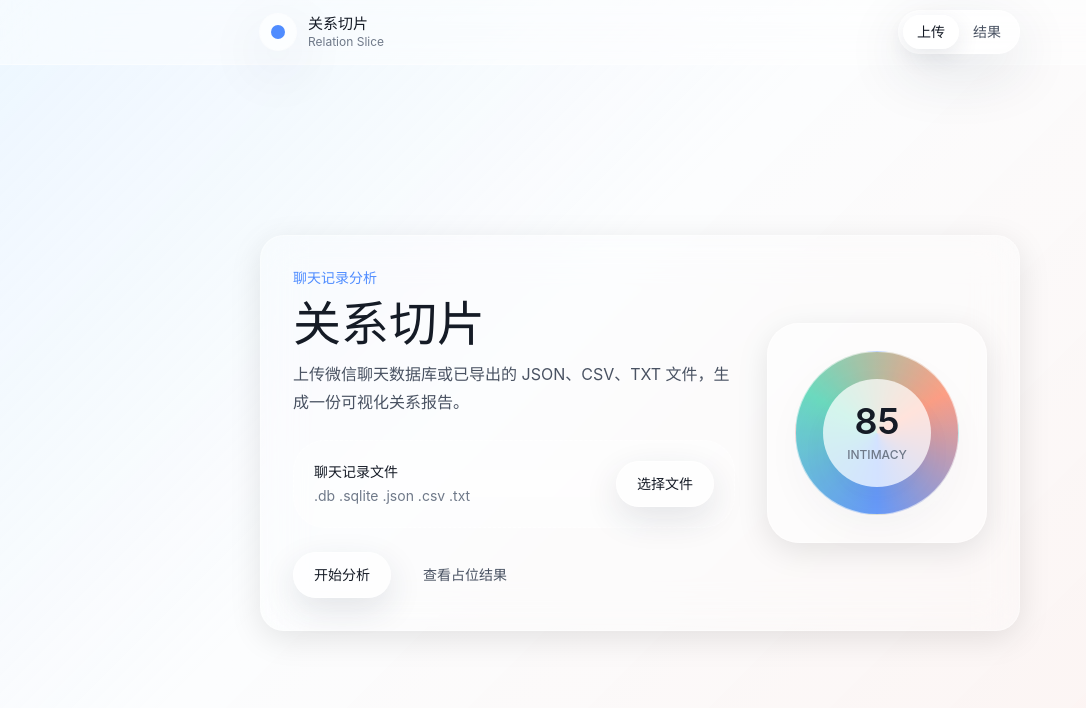
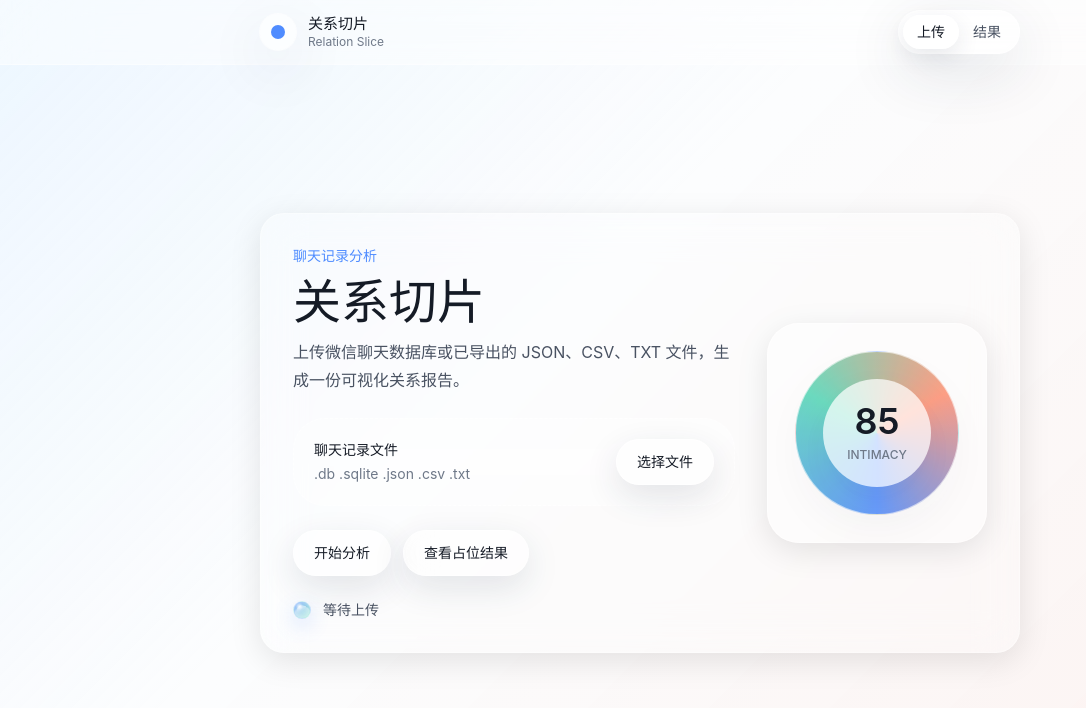
Before and after one commit to xupy6/relation-slice, a React (Vite) app in the folder frontend/: page / in a window 1280 px wide. Shown: the top 708 px of the page, without its empty margins (0-1086 px from the left). Built offline with nearby package versions, Linux system fonts and the light colour scheme.

Commit message:
feat(frontend): reusable glassmorphism UI components

```diff
--- a/frontend/src/App.tsx
+++ b/frontend/src/App.tsx
@@ -4,6 +4,13 @@ import ResultPage from './pages/ResultPage'
 import UploadPage from './pages/UploadPage'
 
 type AppView = 'upload' | 'result'
+
+const COPY = {
+  appName: '\u5173\u7cfb\u5207\u7247',
+  backToUpload: '\u56de\u5230\u4e0a\u4f20\u9875',
+  upload: '\u4e0a\u4f20',
+  result: '\u7ed3\u679c',
+}
 
 function App() {
   const [view, setView] = useState<AppView>('upload')
@@ -18,13 +25,13 @@ function App() {
             type="button"
             className="flex items-center gap-3 text-left"
             onClick={() => setView('upload')}
-            aria-label="回到上传页"
+            aria-label={COPY.backToUpload}
           >
             <span className="grid h-9 w-9 place-items-center rounded-xl bg-white/55 shadow-soft ring-1 ring-white/60 dark:bg-white/10 dark:ring-white/15">
               <span className="h-3.5 w-3.5 rounded-full bg-[#4f8cff]" />
             </span>
             <span>
-              <span className="block text-[15px] font-semibold leading-5">关系切片</span>
+              <span className="block text-[15px] font-semibold leading-5">{COPY.appName}</span>
               <span className="block text-xs leading-4 text-[rgb(var(--text-muted))]">Relation Slice</span>
             </span>
           </button>
@@ -35,14 +42,14 @@ function App() {
               className={view === 'upload' ? 'nav-pill-active' : 'nav-pill'}
               onClick={() => setView('upload')}
             >
-              上传
+              {COPY.upload}
             </button>
             <button
               type="button"
               className={view === 'result' ? 'nav-pill-active' : 'nav-pill'}
               onClick={() => setView('result')}
             >
-              结果
+              {COPY.result}
             </button>
           </div>
         </nav>
--- /dev/null
+++ b/frontend/src/components/GlassButton.tsx
@@ -0,0 +1,20 @@
+import { motion, type HTMLMotionProps } from 'framer-motion'
+
+type GlassButtonProps = HTMLMotionProps<'button'>
+
+function GlassButton({ className = '', type = 'button', children, ...props }: GlassButtonProps) {
+  return (
+    <motion.button
+      type={type}
+      whileHover={{ y: -1, scale: 1.01 }}
+      whileTap={{ y: 0, scale: 0.98 }}
+      transition={{ type: 'spring', stiffness: 320, damping: 24 }}
+      className={`glass-button ${className}`}
+      {...props}
+    >
+      {children}
+    </motion.button>
+  )
+}
+
+export default GlassButton
--- /dev/null
+++ b/frontend/src/components/GlassCard.tsx
@@ -0,0 +1,25 @@
+import { motion, type HTMLMotionProps } from 'framer-motion'
+
+type GlassCardProps = HTMLMotionProps<'div'>
+
+const springTransition = {
+  type: 'spring',
+  stiffness: 200,
+  damping: 20,
+} as const
+
+function GlassCard({ className = '', children, ...props }: GlassCardProps) {
+  return (
+    <motion.div
+      initial={{ opacity: 0, y: 20 }}
+      animate={{ opacity: 1, y: 0 }}
+      transition={springTransition}
+      className={`glass ${className}`}
+      {...props}
+    >
+      {children}
+    </motion.div>
+  )
+}
+
+export default GlassCard
--- /dev/null
+++ b/frontend/src/components/LoadingIndicator.tsx
@@ -0,0 +1,14 @@
+type LoadingIndicatorProps = {
+  label?: string
+}
+
+function LoadingIndicator({ label }: LoadingIndicatorProps) {
+  return (
+    <div className="flex items-center gap-3 text-sm font-medium text-[rgb(var(--text-secondary))]">
+      <span className="liquid-loader" aria-hidden="true" />
+      {label ? <span>{label}</span> : null}
+    </div>
+  )
+}
+
+export default LoadingIndicator
--- /dev/null
+++ b/frontend/src/components/index.ts
@@ -0,0 +1,4 @@
+export { default as GlassButton } from './GlassButton'
+export { default as GlassCard } from './GlassCard'
+export { default as LoadingIndicator } from './LoadingIndicator'
+export { default as MetricDisplay } from './MetricDisplay'
--- a/frontend/src/index.css
+++ b/frontend/src/index.css
@@ -111,6 +111,62 @@ button {
   box-shadow: 0 8px 22px rgba(37, 47, 70, 0.1);
 }
 
+.liquid-loader {
+  position: relative;
+  display: inline-block;
+  width: 18px;
+  height: 18px;
+  flex: 0 0 18px;
+  overflow: hidden;
+  border: 1px solid rgba(255, 255, 255, 0.62);
+  border-radius: 999px;
+  background:
+    radial-gradient(circle at 34% 28%, rgba(255, 255, 255, 0.96), transparent 24%),
+    linear-gradient(135deg, rgba(79, 140, 255, 0.86), rgba(83, 214, 181, 0.78));
+  box-shadow:
+    inset 0 1px 8px rgba(255, 255, 255, 0.58),
+    0 7px 20px rgba(79, 140, 255, 0.24);
+  animation: liquidPulse 1.8s ease-in-out infinite;
+}
+
+.liquid-loader::before {
+  position: absolute;
+  inset: 5px -4px -7px;
+  content: '';
+  border-radius: 45%;
+  background: rgba(255, 255, 255, 0.44);
+  animation: liquidWave 2.4s linear infinite;
+}
+
+.liquid-loader::after {
+  position: absolute;
+  inset: 3px;
+  content: '';
+  border-radius: inherit;
+  background: linear-gradient(145deg, rgba(255, 255, 255, 0.55), transparent 58%);
+}
+
+@keyframes liquidPulse {
+  0%,
+  100% {
+    transform: scale(1);
+  }
+
+  50% {
+    transform: scale(1.08);
+  }
+}
+
+@keyframes liquidWave {
+  from {
+    transform: translateY(2px) rotate(0deg);
+  }
+
+  to {
+    transform: translateY(2px) rotate(360deg);
+  }
+}
+
 @media (prefers-color-scheme: dark) {
   .glass {
     border-color: rgba(255, 255, 255, 0.12);
@@ -133,4 +189,11 @@ button {
     background: rgba(255, 255, 255, 0.16);
     box-shadow: 0 8px 22px rgba(0, 0, 0, 0.22);
   }
+
+  .liquid-loader {
+    border-color: rgba(255, 255, 255, 0.18);
+    box-shadow:
+      inset 0 1px 8px rgba(255, 255, 255, 0.18),
+      0 8px 24px rgba(79, 140, 255, 0.2);
+  }
 }
--- a/frontend/src/pages/ResultPage.tsx
+++ b/frontend/src/pages/ResultPage.tsx
@@ -1,36 +1,44 @@
+import { GlassCard, LoadingIndicator, MetricDisplay } from '../components'
+
+const COPY = {
+  eyebrow: '\u5206\u6790\u7ed3\u679c',
+  relationType: '\u5b89\u5168\u578b\u5173\u7cfb',
+  tag: '\u7a33\u5b9a\u966a\u4f34\u578b',
+  chartPlaceholder: '\u56fe\u8868\u5360\u4f4d',
+}
+
 const metrics = [
-  { label: '亲密值', value: '85' },
-  { label: '依赖指数', value: '72' },
-  { label: '默契程度', value: '78' },
+  { label: '\u4eb2\u5bc6\u503c', value: '85', suffix: '/100', hint: '\u4e92\u52a8\u6e29\u5ea6' },
+  { label: '\u4f9d\u8d56\u6307\u6570', value: '72', suffix: '%', hint: '\u4e3b\u52a8\u56de\u5e94' },
+  { label: '\u9ed8\u5951\u7a0b\u5ea6', value: '78', suffix: '%', hint: '\u8282\u594f\u5408\u62cd' },
 ]
 
 function ResultPage() {
   return (
     <section className="w-full space-y-5">
-      <div className="glass p-6 sm:p-8">
+      <GlassCard className="p-6 sm:p-8">
         <div className="flex flex-col gap-5 sm:flex-row sm:items-end sm:justify-between">
           <div>
-            <p className="text-sm font-medium text-[#4f8cff] dark:text-[#8fc2ff]">分析结果</p>
-            <h1 className="mt-3 text-3xl font-semibold leading-tight sm:text-4xl">安全型关系</h1>
+            <p className="text-sm font-medium text-[#4f8cff] dark:text-[#8fc2ff]">{COPY.eyebrow}</p>
+            <h1 className="mt-3 text-3xl font-semibold leading-tight sm:text-4xl">{COPY.relationType}</h1>
           </div>
           <span className="w-fit rounded-full border border-white/50 bg-white/[0.35] px-4 py-2 text-sm font-medium text-[rgb(var(--text-secondary))] shadow-soft backdrop-blur-xl dark:border-white/10 dark:bg-white/[0.08]">
-            稳定陪伴型
+            {COPY.tag}
           </span>
         </div>
-      </div>
+      </GlassCard>
 
       <div className="grid gap-4 sm:grid-cols-3">
         {metrics.map((metric) => (
-          <div key={metric.label} className="glass p-5">
-            <p className="text-3xl font-semibold leading-none">{metric.value}</p>
-            <p className="mt-3 text-sm text-[rgb(var(--text-muted))]">{metric.label}</p>
-          </div>
+          <MetricDisplay key={metric.label} {...metric} />
         ))}
       </div>
 
-      <div className="glass p-6">
-        <div className="h-56 rounded-2xl border border-white/[0.45] bg-white/20 dark:border-white/10 dark:bg-white/[0.06]" />
-      </div>
+      <GlassCard className="p-6">
+        <div className="grid h-56 place-items-center rounded-2xl border border-white/[0.45] bg-white/20 dark:border-white/10 dark:bg-white/[0.06]">
+          <LoadingIndicator label={COPY.chartPlaceholder} />
+        </div>
+      </GlassCard>
     </section>
   )
 }
--- a/frontend/src/pages/UploadPage.tsx
+++ b/frontend/src/pages/UploadPage.tsx
@@ -1,48 +1,59 @@
+import { GlassButton, GlassCard, LoadingIndicator } from '../components'
+
 type UploadPageProps = {
   onPreviewResult: () => void
+}
+
+const COPY = {
+  eyebrow: '\u804a\u5929\u8bb0\u5f55\u5206\u6790',
+  title: '\u5173\u7cfb\u5207\u7247',
+  intro:
+    '\u4e0a\u4f20\u5fae\u4fe1\u804a\u5929\u6570\u636e\u5e93\u6216\u5df2\u5bfc\u51fa\u7684 JSON\u3001CSV\u3001TXT \u6587\u4ef6\uff0c\u751f\u6210\u4e00\u4efd\u53ef\u89c6\u5316\u5173\u7cfb\u62a5\u544a\u3002',
+  fileTitle: '\u804a\u5929\u8bb0\u5f55\u6587\u4ef6',
+  selectFile: '\u9009\u62e9\u6587\u4ef6',
+  analyze: '\u5f00\u59cb\u5206\u6790',
+  preview: '\u67e5\u770b\u5360\u4f4d\u7ed3\u679c',
+  idle: '\u7b49\u5f85\u4e0a\u4f20',
 }
 
 function UploadPage({ onPreviewResult }: UploadPageProps) {
   return (
     <section className="w-full">
-      <div className="glass p-6 sm:p-8">
+      <GlassCard className="p-6 sm:p-8">
         <div className="grid gap-8 sm:grid-cols-[1fr_220px] sm:items-center">
           <div className="space-y-6">
             <div className="space-y-3">
-              <p className="text-sm font-medium text-[#4f8cff] dark:text-[#8fc2ff]">聊天记录分析</p>
+              <p className="text-sm font-medium text-[#4f8cff] dark:text-[#8fc2ff]">{COPY.eyebrow}</p>
               <h1 className="text-4xl font-semibold leading-tight text-[rgb(var(--text-primary))] sm:text-5xl">
-                关系切片
+                {COPY.title}
               </h1>
-              <p className="max-w-xl text-base leading-7 text-[rgb(var(--text-secondary))]">
-                上传微信聊天数据库或已导出的 JSON、CSV、TXT 文件，生成一份可视化关系报告。
-              </p>
+              <p className="max-w-xl text-base leading-7 text-[rgb(var(--text-secondary))]">{COPY.intro}</p>
             </div>
 
             <div className="rounded-2xl border border-dashed border-white/60 bg-white/[0.24] p-5 backdrop-blur-xl dark:border-white/[0.12] dark:bg-white/[0.06]">
               <div className="flex flex-col gap-4 sm:flex-row sm:items-center sm:justify-between">
                 <div>
-                  <p className="text-sm font-medium text-[rgb(var(--text-primary))]">聊天记录文件</p>
+                  <p className="text-sm font-medium text-[rgb(var(--text-primary))]">{COPY.fileTitle}</p>
                   <p className="mt-1 text-sm text-[rgb(var(--text-muted))]">.db .sqlite .json .csv .txt</p>
                 </div>
                 <label className="glass-button inline-flex cursor-pointer items-center justify-center px-5 py-3 text-sm font-medium">
-                  选择文件
+                  {COPY.selectFile}
                   <input className="sr-only" type="file" />
                 </label>
               </div>
             </div>
 
-            <div className="flex flex-col gap-3 sm:flex-row">
-              <button type="button" className="glass-button px-5 py-3 text-sm font-semibold">
-                开始分析
-              </button>
-              <button
-                type="button"
-                className="rounded-full px-5 py-3 text-sm font-medium text-[rgb(var(--text-secondary))] transition hover:bg-white/30 hover:text-[rgb(var(--text-primary))] dark:hover:bg-white/[0.08]"
+            <div className="flex flex-col gap-3 sm:flex-row sm:items-center">
+              <GlassButton className="px-5 py-3 text-sm font-semibold">{COPY.analyze}</GlassButton>
+              <GlassButton
+                className="bg-white/[0.18] px-5 py-3 text-sm font-medium text-[rgb(var(--text-secondary))]"
                 onClick={onPreviewResult}
               >
-                查看占位结果
-              </button>
+                {COPY.preview}
+              </GlassButton>
             </div>
+
+            <LoadingIndicator label={COPY.idle} />
           </div>
 
           <div className="relative mx-auto aspect-square w-full max-w-[220px]">
@@ -57,7 +68,7 @@ function UploadPage({ onPreviewResult }: UploadPageProps) {
             </div>
           </div>
         </div>
-      </div>
+      </GlassCard>
     </section>
   )
 }
```
Also changed, not shown: frontend/src/components/MetricDisplay.tsx (added, +27 -0 lines).
